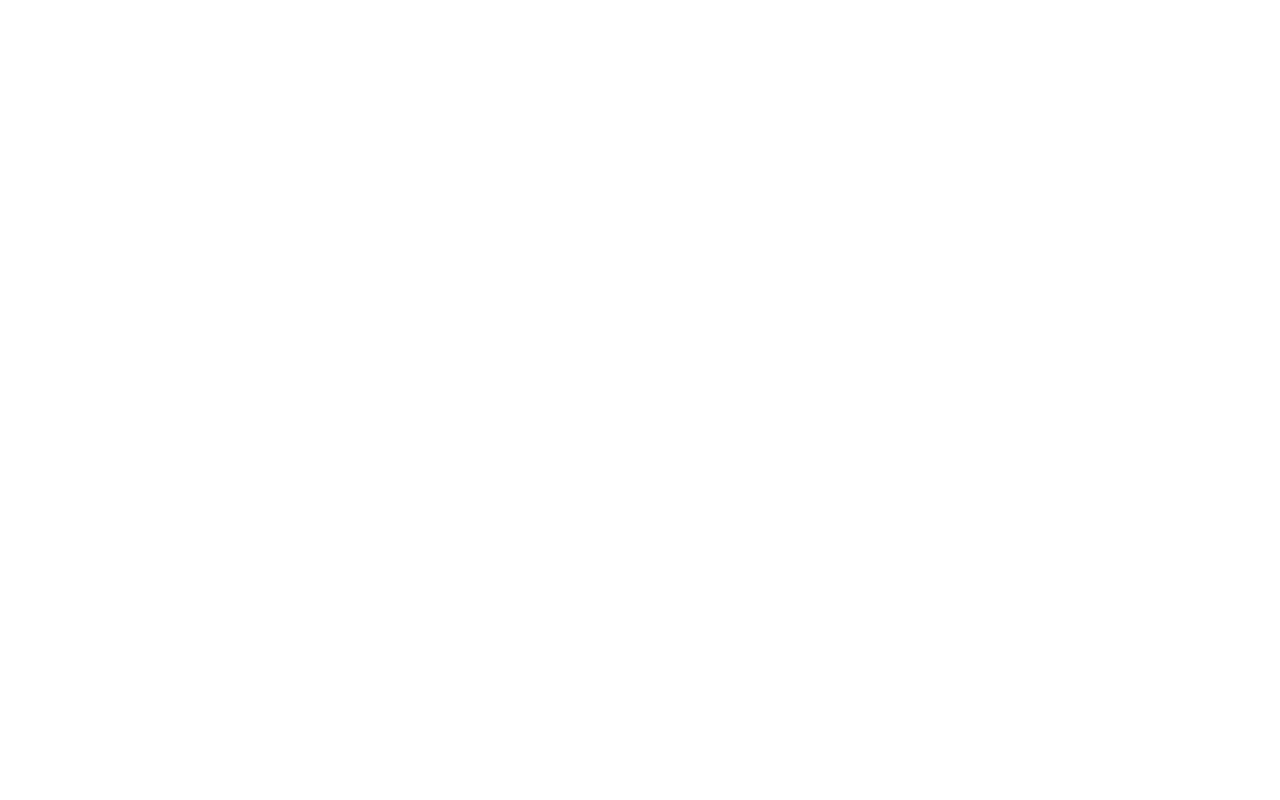
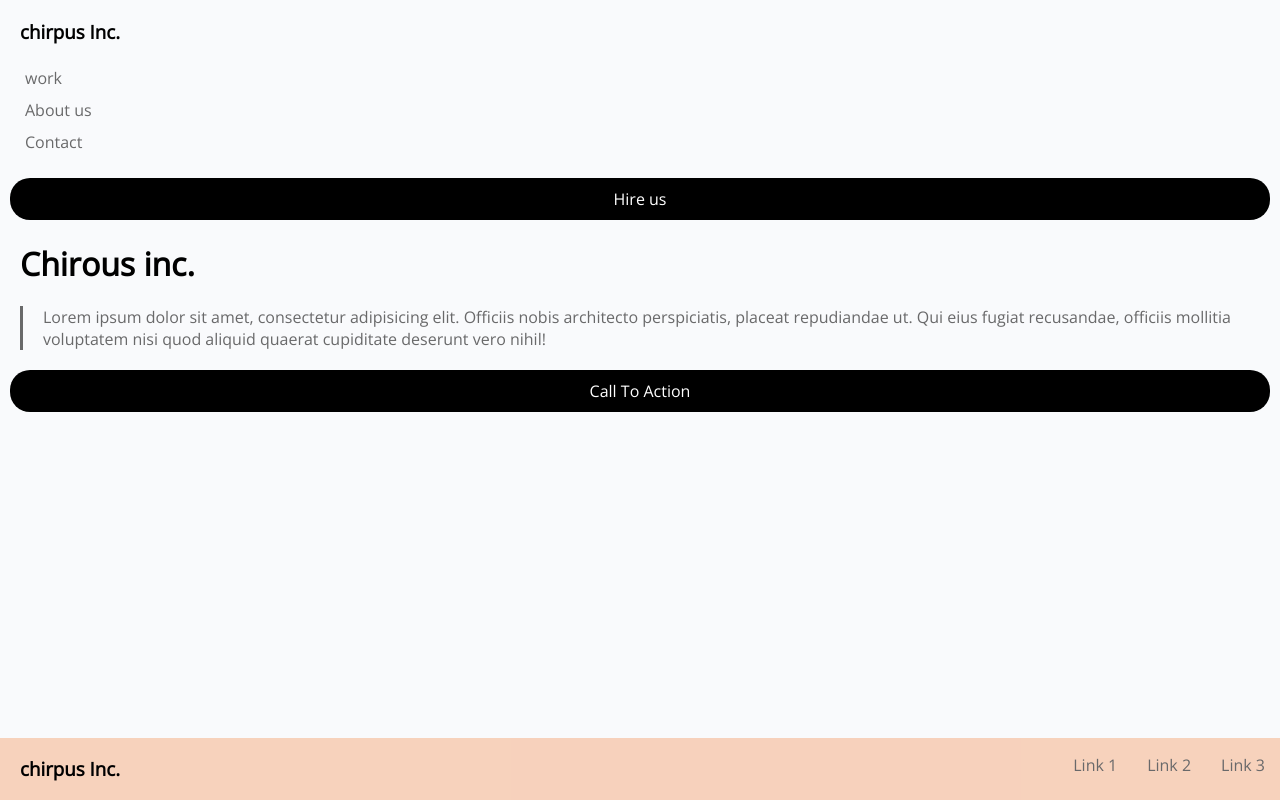
Before and after one commit to aprhong90/html-css-Lab1, a plain HTML site: page index.html in a window 1280 px wide. Drawn offline with nearby package versions, Linux system fonts and the light colour scheme.

Commit message:
for submitting lab 1

```diff
--- a/index.html
+++ b/index.html
@@ -5,7 +5,42 @@
     <meta http-equiv="X-UA-Compatible" content="IE=edge" />
     <meta name="viewport" content="width=, initial-scale=1.0" />
     <link rel="stylesheet" href="style.css" />
-    <title>Document</title>
+    <link rel="stylesheet" href="link rel="preconnect"
+    href="https://fonts.googleapis.com">
+    <link rel="preconnect" href="https://fonts.gstatic.com" crossorigin />
+    <link
+      href="https://fonts.googleapis.com/css2?family=Open+Sans:wght@300&family=Work+Sans:wght@600&display=swap"
+      rel="stylesheet"
+    />
+    <title>Lab1</title>
   </head>
-  <body></body>
+  <body>
+    <header>
+      <h3>chirpus Inc.</h3>
+      <ul class="info">
+        <li><a href="#">work</a></li>
+        <li><a href="#">About us</a></li>
+        <li><a href="#">Contact</a></li>
+      </ul>
+      <div><a href="#" class="div-link">Hire us</a></div>
+    </header>
+    <main>
+      <h1>Chirous inc.</h1>
+      <p>
+        Lorem ipsum dolor sit amet, consectetur adipisicing elit. Officiis nobis
+        architecto perspiciatis, placeat repudiandae ut. Qui eius fugiat
+        recusandae, officiis mollitia voluptatem nisi quod aliquid quaerat
+        cupiditate deserunt vero nihil!
+      </p>
+      <div><a href="#" class="div-link">Call To Action</a></div>
+    </main>
+    <footer>
+      <h3>chirpus Inc.</h3>
+      <ul class="links">
+        <li><a href="#">Link 1</a></li>
+        <li><a href="#">Link 2</a></li>
+        <li><a href="#">Link 3</a></li>
+      </ul>
+    </footer>
+  </body>
 </html>
--- a/style.css
+++ b/style.css
@@ -0,0 +1,67 @@
+body {
+  font-family: "Open Sans", sans-serif;
+  background-color: #f9fafc;
+  margin: 0;
+}
+ul {
+  list-style-type: none;
+}
+
+h3,
+p,
+h1,
+div {
+  margin-left: 20px;
+}
+
+.info {
+  padding-left: 20px;
+}
+
+.info li {
+  padding: 5px;
+}
+
+div {
+  border-radius: 20px;
+  background-color: #000;
+  color: #fff;
+  text-align: center;
+  padding: 10px;
+  margin: 20px 10px;
+}
+
+a {
+  text-decoration: none;
+  color: #69696a;
+}
+
+p {
+  border-left: solid;
+  border-color: #69696a;
+  padding-left: 20px;
+  color: #69696a;
+}
+
+.div-link {
+  color: #fff;
+}
+
+footer {
+  position: fixed;
+  bottom: 0;
+  width: 100%;
+  display: flex;
+  background-color: rgba(247, 193, 162, 0.7);
+  justify-content: space-between;
+}
+
+.links {
+  display: flex;
+  color: #69696a;
+  padding: 0;
+}
+
+.links li {
+  padding: 0 15px;
+}
```
